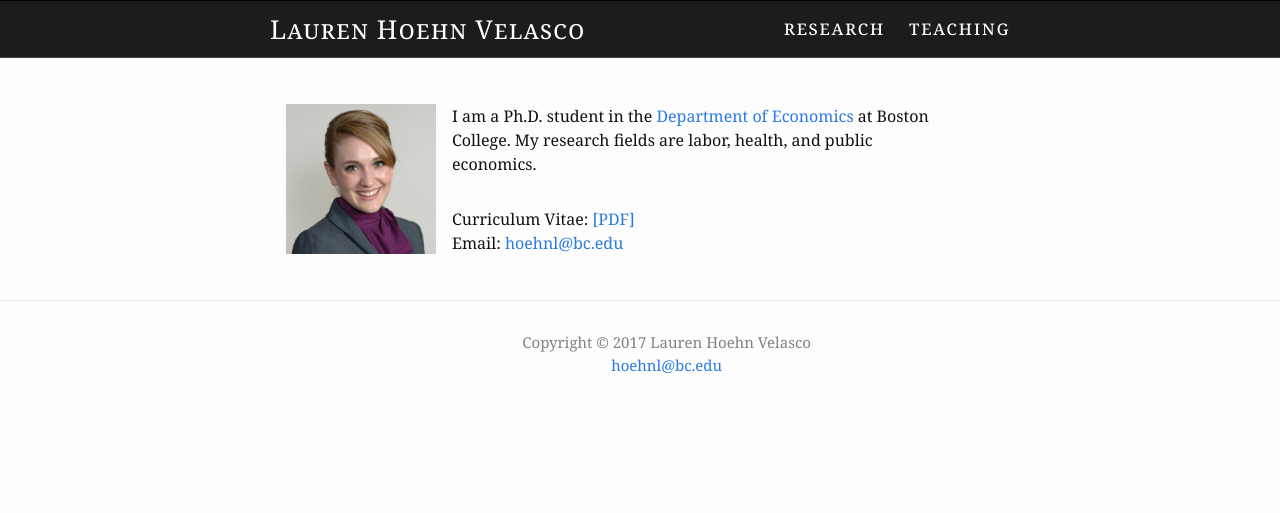
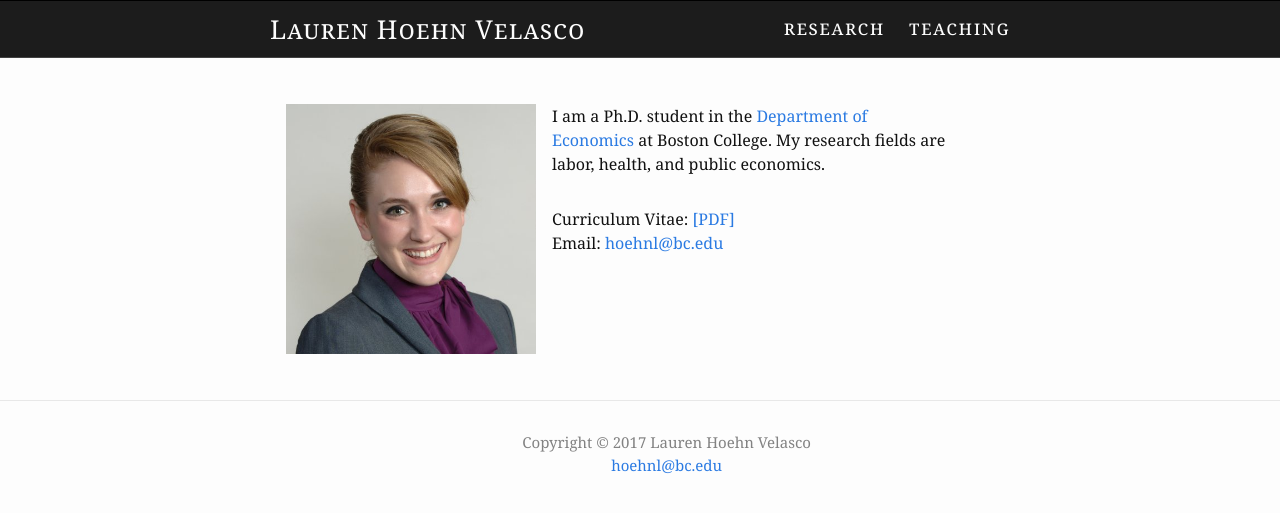
Before and after one commit to germsvel/lhv, a Jekyll site: the page built from index.html, in a window 1280 px wide. Shown: the top 513 px of the page. Built offline with Jekyll 4.4.1, drawn with Linux system fonts in a browser that asks for light colours.

Commit message:
Update profile image size
We make the image slightly larger and constrain the about-me text to a
narrower space.

```diff
--- a/_sass/_components.scss
+++ b/_sass/_components.scss
@@ -3,7 +3,7 @@
 
 .about-text {
   float: left;
-  width: 500px;
+  width: 400px;
   margin-left: auto;
   margin-top: 1em;
 }
@@ -18,8 +18,8 @@
 
 .profile-img {
   float: left;
-  width: 150px;
-  height: 150px;
+  width: 250px;
+  height: 250px;
   margin: 1em;
 }
 
@@ -34,6 +34,4 @@
 }
 
 @include media-query($on-palm) {
-  .about-text {
-  }
 }
```
